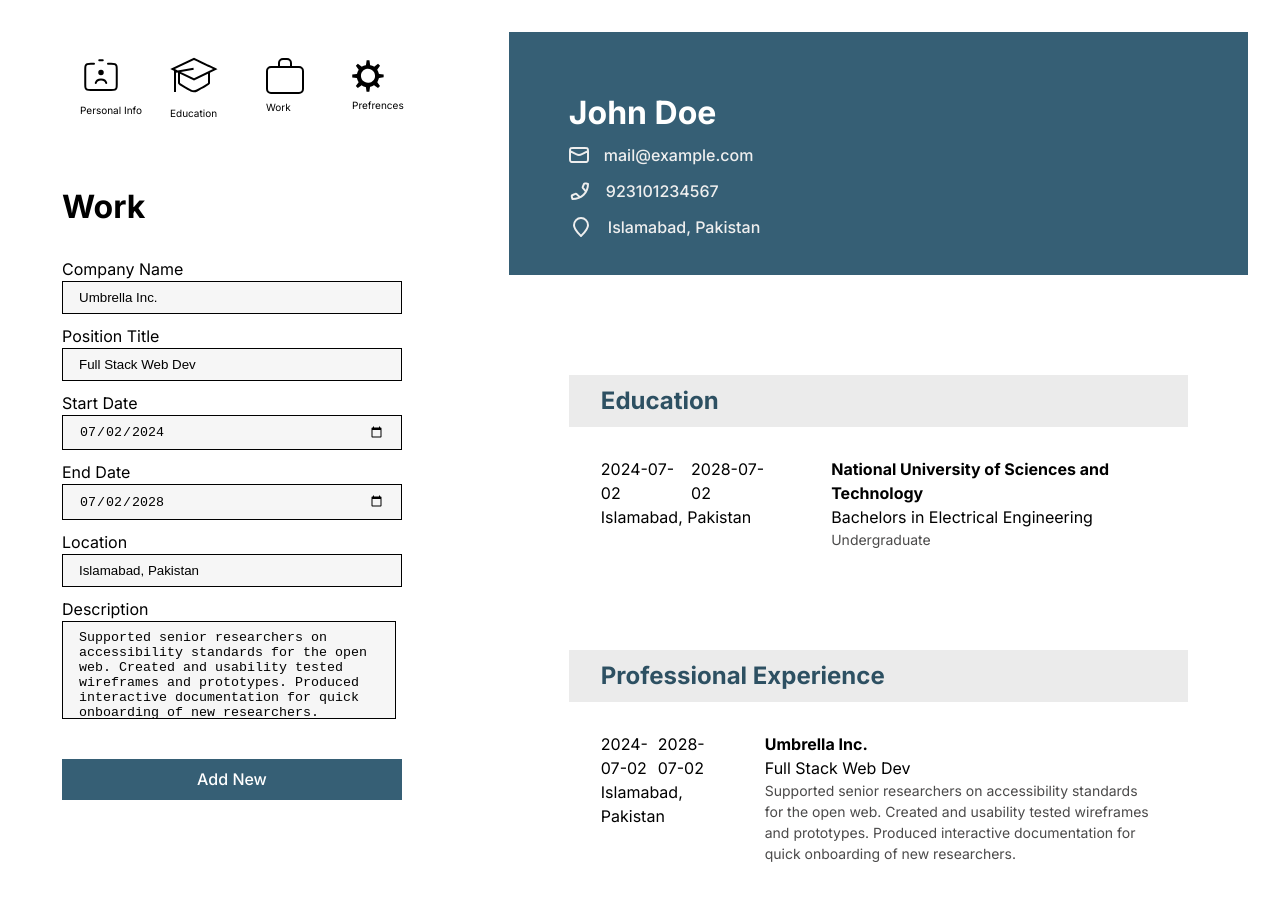
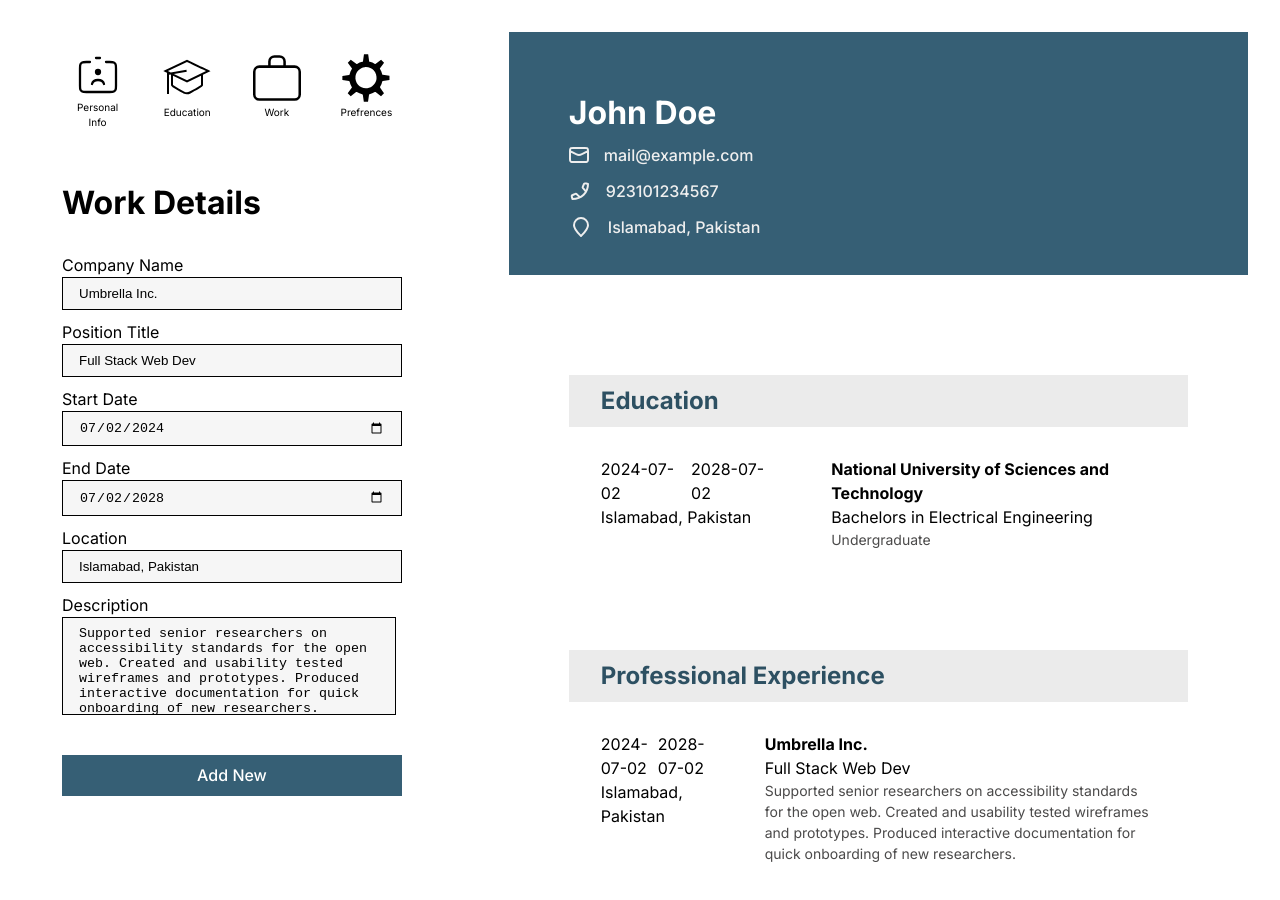
Before and after one commit to huzefazaheer/cv-maker, a React (Vite) app: page / in a window 1280 px wide. Both pictures are taken after a click on the element "Work". Shown: the top 900 px of the page. Built offline with nearby package versions, Linux system fonts and the light colour scheme.

Commit message:
Fixed styling on pagination Now it is in a straight line

```diff
--- a/src/App.jsx
+++ b/src/App.jsx
@@ -21,7 +21,7 @@ function App() {
 
   const edu = (
     <>
-    <h2 className='inputheading'>Education</h2>
+    <h2 className='inputheading'>Education Details</h2>
     <EducationInput userEducation={userEducation} setUserEducation={setUserEducation}></EducationInput>
     <button>Add New</button>
     </>
@@ -29,7 +29,7 @@ function App() {
 
   const work = (
     <>
-    <h2 className='inputheading'>Work</h2>
+    <h2 className='inputheading'>Work Details</h2>
     <WorkInput userWork = {userWork} setUserWork = {setUserWork}></WorkInput>
     <button>Add New</button>
     </>
--- a/src/components/menu.css
+++ b/src/components/menu.css
@@ -53,7 +53,7 @@ button:active{
 
 .controls{
     margin-top: 20px;
-    margin-bottom: 50px;
+    margin-bottom: 30px;
     display: flex;
     align-items: center;
     justify-content: space-evenly;
@@ -62,9 +62,23 @@ button:active{
 .tiny{
     font-size: 10px;
     text-align: center;
-    position:absolute;
+    /* position:absolute; */
+}
+
+.control{
+    height: 70px;
+    width: 48px;
+    display: flex;
+    flex-direction: column;
+    justify-content: space-around;
+    align-items: center;
+}
+
+.control img{
+    height: 48px;
+    width: 48px;
 }
 
 .control:hover{
-    background-color: rgb(168, 166, 166);
+    transform: scale(1.1);
 }
```
